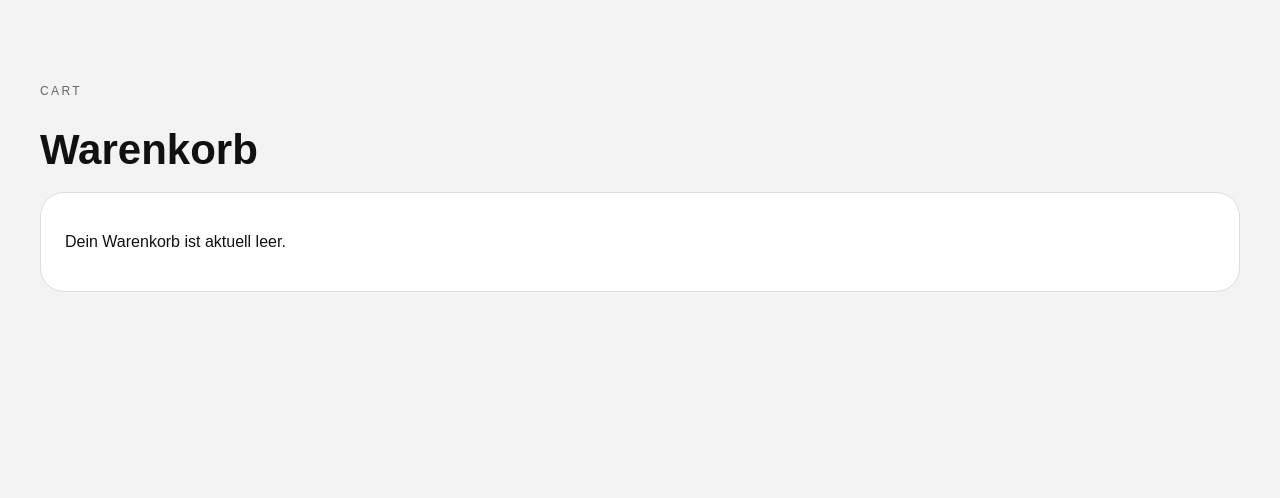
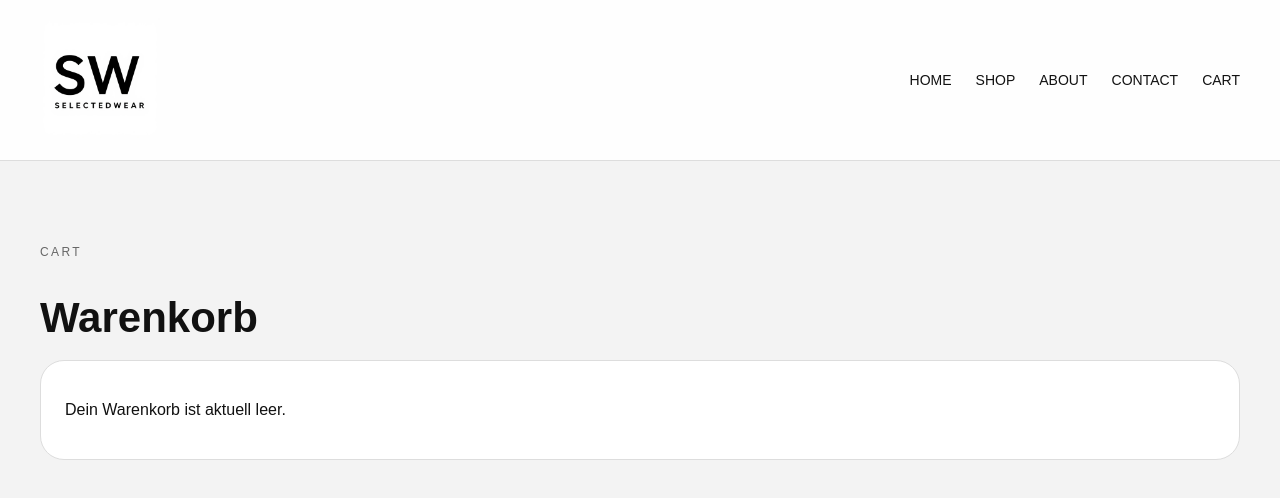
Before and after one commit to jonathanfhaeusle-boop/Selected-wear-store4, a Next.js app: page /cart in a window 1280 px wide. Shown: the top 498 px of the page. Built offline with nearby package versions, Linux system fonts and the light colour scheme.

Commit message:
Update page.tsx

```diff
--- a/app/cart/page.tsx
+++ b/app/cart/page.tsx
@@ -1,90 +1,37 @@
-"use client";
-
-import { useEffect, useMemo, useState } from "react";
-import Image from "next/image";
-import { products } from "../../data/products";
-
-type CartItem = {
-  id: number;
-  quantity: number;
-};
+import Link from "next/link";
 
 export default function CartPage() {
-  const [items, setItems] = useState<CartItem[]>([]);
+  return (
+    <main>
+      <header className="site-header">
+        <div className="container header-inner">
+          <a href="/">
+            <img
+              src="/images/selectedwear-logo.jpeg"
+              alt="Selectedwear Logo"
+              className="brand-logo"
+            />
+          </a>
 
-  useEffect(() => {
-    const syncCart = () => {
-      const raw = localStorage.getItem("selectedwear-cart");
-      setItems(raw ? JSON.parse(raw) : []);
-    };
+          <nav className="main-nav">
+            <Link href="/">Home</Link>
+            <Link href="/shop">Shop</Link>
+            <Link href="/about">About</Link>
+            <Link href="/contact">Contact</Link>
+            <Link href="/cart">Cart</Link>
+          </nav>
+        </div>
+      </header>
 
-    syncCart();
-    window.addEventListener("cart-updated", syncCart);
-    return () => window.removeEventListener("cart-updated", syncCart);
-  }, []);
-
-  const cartProducts = useMemo(() => {
-    return items
-      .map((item) => {
-        const product = products.find((p) => p.id === item.id);
-        if (!product) return null;
-        return { ...product, quantity: item.quantity };
-      })
-      .filter(Boolean) as Array<(typeof products)[number] & { quantity: number }>;
-  }, [items]);
-
-  const total = cartProducts.reduce((sum, item) => {
-    const price = Number(item.price.replace("€", ""));
-    return sum + price * item.quantity;
-  }, 0);
-
-  return (
-    <main className="section">
-      <div className="container">
-        <p className="eyebrow">Cart</p>
-        <h1 className="page-title">Warenkorb</h1>
-
-        {cartProducts.length === 0 ? (
+      <section className="section">
+        <div className="container">
+          <p className="eyebrow">Cart</p>
+          <h1 className="page-title">Warenkorb</h1>
           <div className="empty-cart">
             <p>Dein Warenkorb ist aktuell leer.</p>
           </div>
-        ) : (
-          <div className="cart-layout">
-            <div className="cart-list">
-              {cartProducts.map((item) => (
-                <div key={item.id} className="cart-item">
-                  <div className="cart-thumb">
-                    <Image
-                      src={item.image}
-                      alt={item.name}
-                      width={200}
-                      height={200}
-                      className="product-image"
-                    />
-                  </div>
-
-                  <div className="cart-info">
-                    <h3>{item.name}</h3>
-                    <p>{item.price}</p>
-                    <p>Menge: {item.quantity}</p>
-                  </div>
-                </div>
-              ))}
-            </div>
-
-            <aside className="cart-summary">
-              <h2>Zusammenfassung</h2>
-              <div className="summary-line">
-                <span>Gesamt</span>
-                <strong>€{total}</strong>
-              </div>
-              <button className="button button-dark full-width">
-                Checkout
-              </button>
-            </aside>
-          </div>
-        )}
-      </div>
+        </div>
+      </section>
     </main>
   );
 }
```
